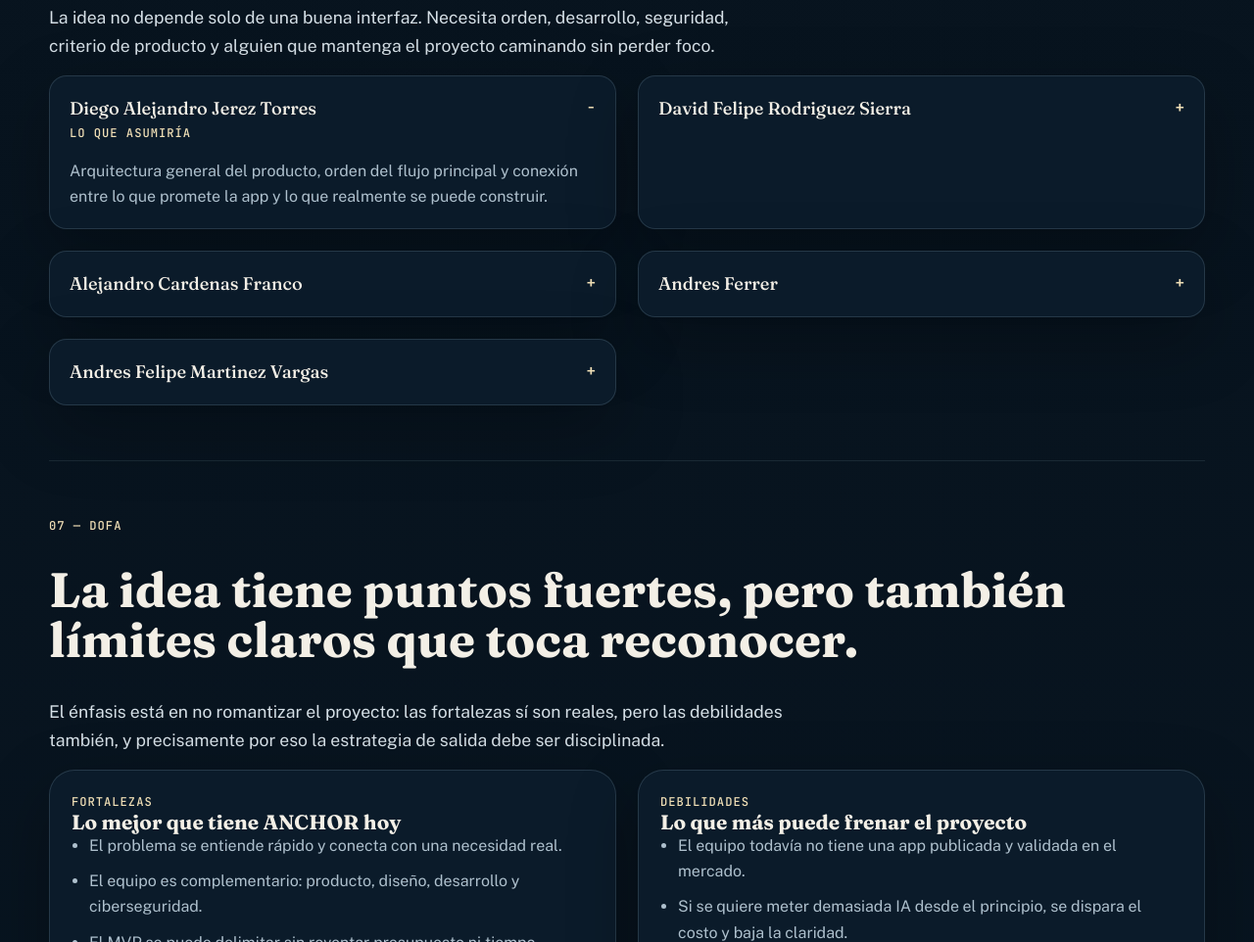
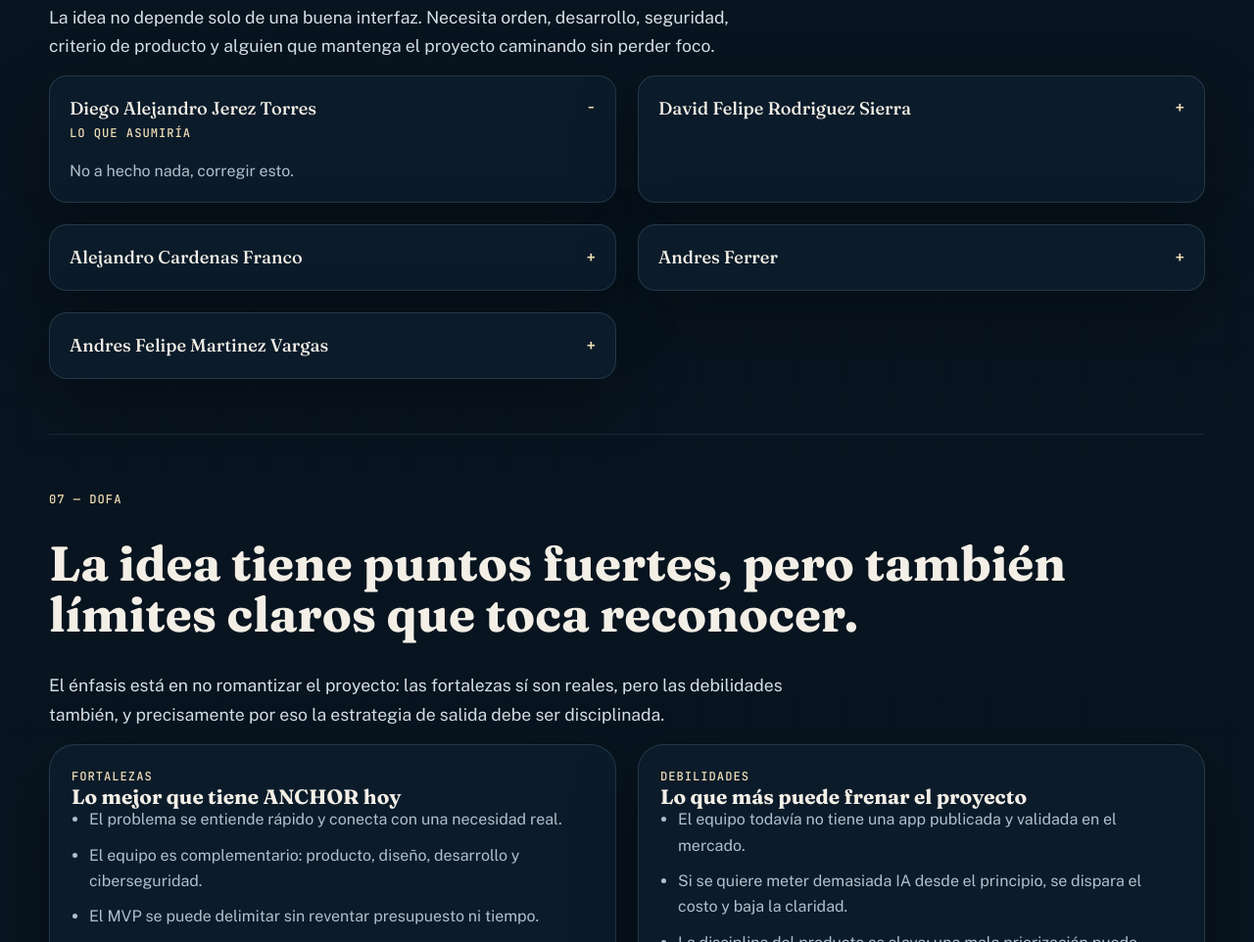
Before and after one commit to andrm-19/anchor-pri, a plain HTML site: page index.html in a window 1280 px wide. Shown: the part 7051-8013 px from the top of the page at 98% size. Drawn offline with nearby package versions, Linux system fonts and the light colour scheme.

Commit message:
Update index.html

```diff
--- a/index.html
+++ b/index.html
@@ -528,7 +528,7 @@
             <summary>Diego Alejandro Jerez Torres</summary>
             <div class="detail-body">
               <div class="mini-label">Lo que asumiría</div>
-              <p>Arquitectura general del producto, orden del flujo principal y conexión entre lo que promete la app y lo que realmente se puede construir.</p>
+              <p>No a hecho nada, corregir esto.</p>
             </div>
           </details>
           <details>
@@ -549,7 +549,7 @@
             <summary>Andres Ferrer</summary>
             <div class="detail-body">
               <div class="mini-label">Lo que asumiría</div>
-              <p>Revisión de riesgos, pruebas de seguridad, validación de permisos, revisión de puntos críticos y apoyo a mitigaciones técnicas.</p>
+              <p>No a hecho nada, corregir esto.</p>
             </div>
           </details>
           <details>
```
